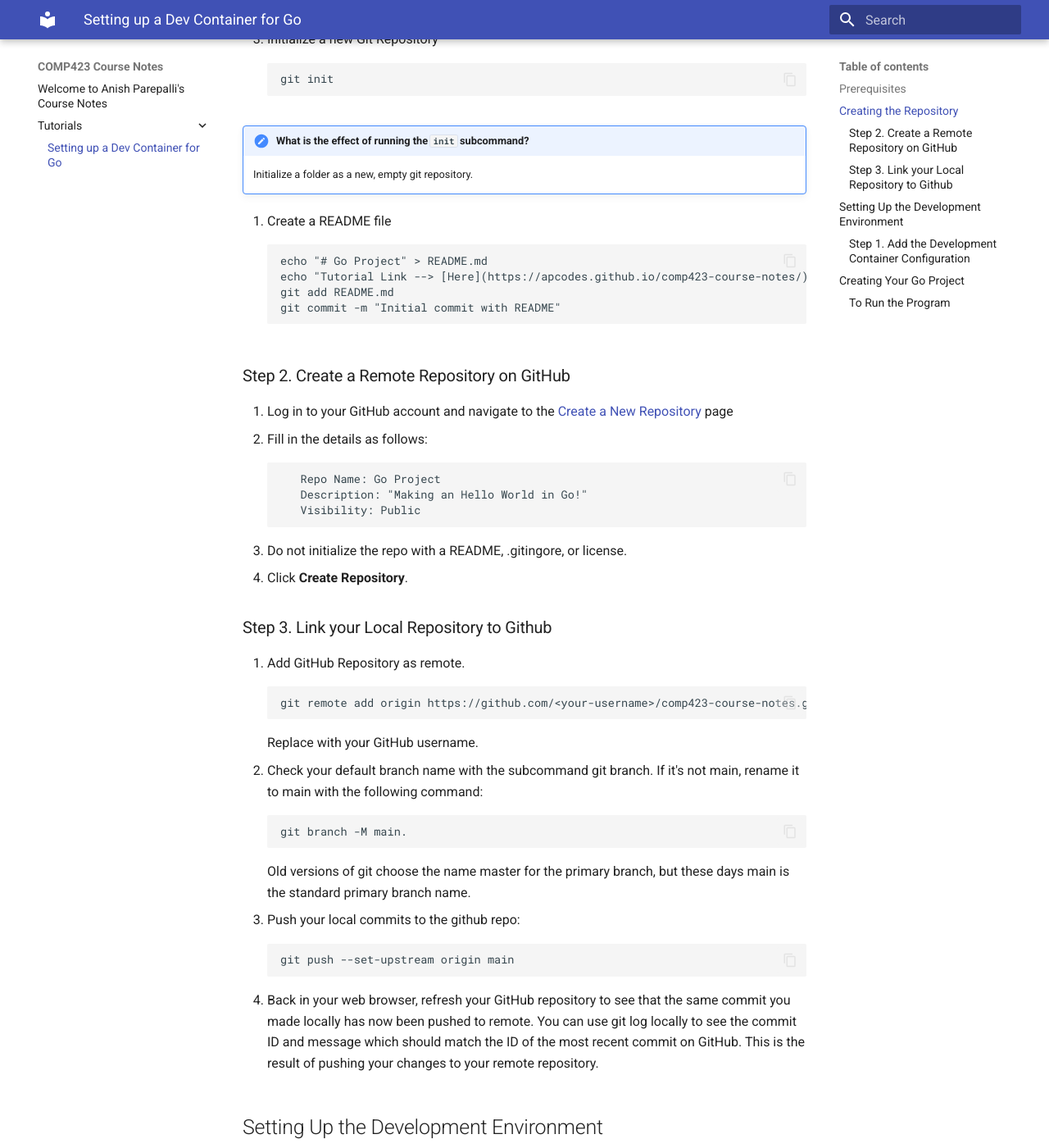
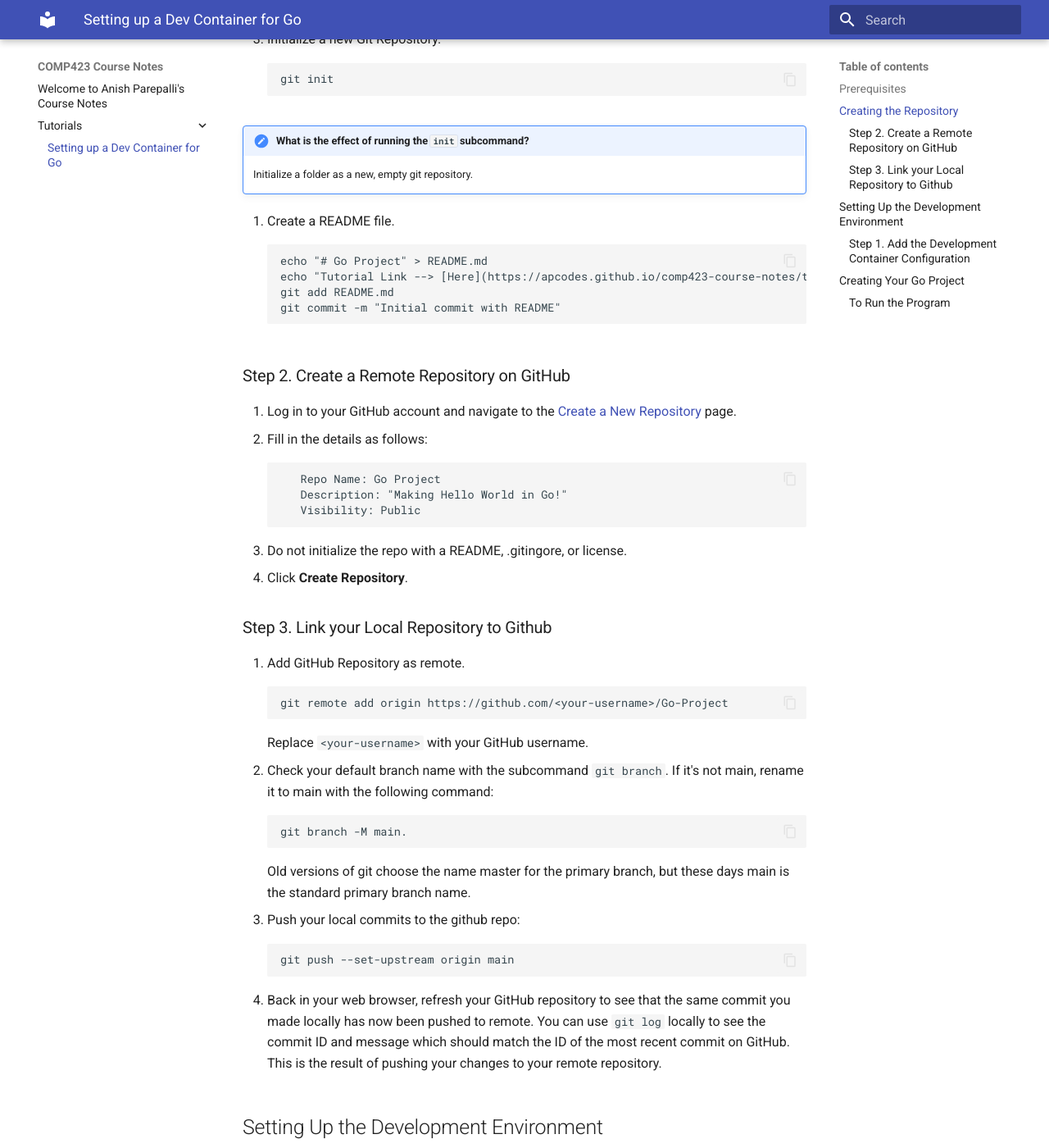
Before and after one commit to apcodes/comp423-course-notes, an MkDocs documentation site: the page built from docs/tutorials/go-setup.md, in a window 1280 px wide and 1400 px high, scrolled down 779 px. Shown: the whole window at 82% size. Built offline with MkDocs 1.6.1 and Material for MkDocs 9.7.7, drawn with Linux system fonts in a browser that asks for light colours; some of the changed text lies outside the part shown.

Commit message:
editted tutorial and fixed major issues

````diff
--- a/docs/tutorials/go-setup.md
+++ b/docs/tutorials/go-setup.md
@@ -16,32 +16,32 @@
 ## Creating the Repository
 **Local Directory and Git Initialization**
 
-1. Open Terminal/Command Prompt
-2. Create a new directory for the project
+1. Open Terminal/Command Prompt.
+2. Create a new directory for the project.
 ```
 mkdir go-project
 cd go-project
 ```
-3. Initialize a new Git Repository
+3. Initialize a new Git Repository.
 ```
 git init
 ```
 !!! note "What is the effect of running the ```init``` subcommand?"
     Initialize a folder as a new, empty git repository.
 
-4. Create a README file
+4. Create a README file.
 ```
 echo "# Go Project" > README.md
-echo "Tutorial Link --> [Here](https://apcodes.github.io/comp423-course-notes/)" >> README.md
+echo "Tutorial Link --> [Here](https://apcodes.github.io/comp423-course-notes/tutorials/go-setup/)" >> README.md
 git add README.md
 git commit -m "Initial commit with README"
 ```
 ### Step 2. Create a Remote Repository on GitHub
-1. Log in to your GitHub account and navigate to the [Create a New Repository](https://github.com/new) page
+1. Log in to your GitHub account and navigate to the [Create a New Repository](https://github.com/new) page.
 2. Fill in the details as follows:
 ```
    Repo Name: Go Project
-   Description: "Making an Hello World in Go!"
+   Description: "Making Hello World in Go!"
    Visibility: Public
 ```
 3. Do not initialize the repo with a README, .gitingore, or license.
@@ -50,10 +50,10 @@
 ### Step 3. Link your Local Repository to Github
 1. Add GitHub Repository as remote.
 ```
-git remote add origin https://github.com/<your-username>/comp423-course-notes.git
+git remote add origin https://github.com/<your-username>/Go-Project
 ```
-Replace <your-username> with your GitHub username.
-2. Check your default branch name with the subcommand git branch. If it's not main, rename it to main with the following command:
+Replace `<your-username>` with your GitHub username.
+2. Check your default branch name with the subcommand `git branch`. If it's not main, rename it to main with the following command:
 ```
 git branch -M main.
 ```
@@ -63,7 +63,7 @@
 git push --set-upstream origin main
 ```
 
-4. Back in your web browser, refresh your GitHub repository to see that the same commit you made locally has now been pushed to remote. You can use git log locally to see the commit ID and message which should match the ID of the most recent commit on GitHub. This is the result of pushing your changes to your remote repository.
+4. Back in your web browser, refresh your GitHub repository to see that the same commit you made locally has now been pushed to remote. You can use `git log` locally to see the commit ID and message which should match the ID of the most recent commit on GitHub. This is the result of pushing your changes to your remote repository.
 
 
 ## Setting Up the Development Environment
@@ -71,7 +71,7 @@
 ### Step 1. Add the Development Container Configuration
 1. In VS Code open the go-project directory. Go  File > Open Folder.
 2. Install Dev Containers extension in VS Code.
-3. Create a .devcontainer directory in the root of your project with the following file inside this “hidden” directory.git
+3. Create a `.devcontainer` directory in the root of your project with the following file inside this “hidden” directory.git
 ```
 .devcontainer/devcontainer.json
 ```
@@ -89,15 +89,14 @@
     "postCreateCommand": "go version"
 }
 ```
-1. Reopen the project in dev container.
-2. Press ctrl + shift + p (cmd + shift + p for mac) then type "Dev Containers: Reopen in Container".
-3. Using the **go version** command you can see what version of go your on.
+2. Reopen the project in dev container by pressing ctrl + shift + p (cmd + shift + p for mac) then type "Dev Containers: Reopen in Container".
+3. Using the **go version** command in the terminal, you can see what version of go your on.
 ```
 go version
 ```
 
 ## Creating Your Go Project
-1. cd into your go-project directory.
+1. if your not in your directory already, cd into your go-project directory.
 ```
 cd go-project
 ```
````
